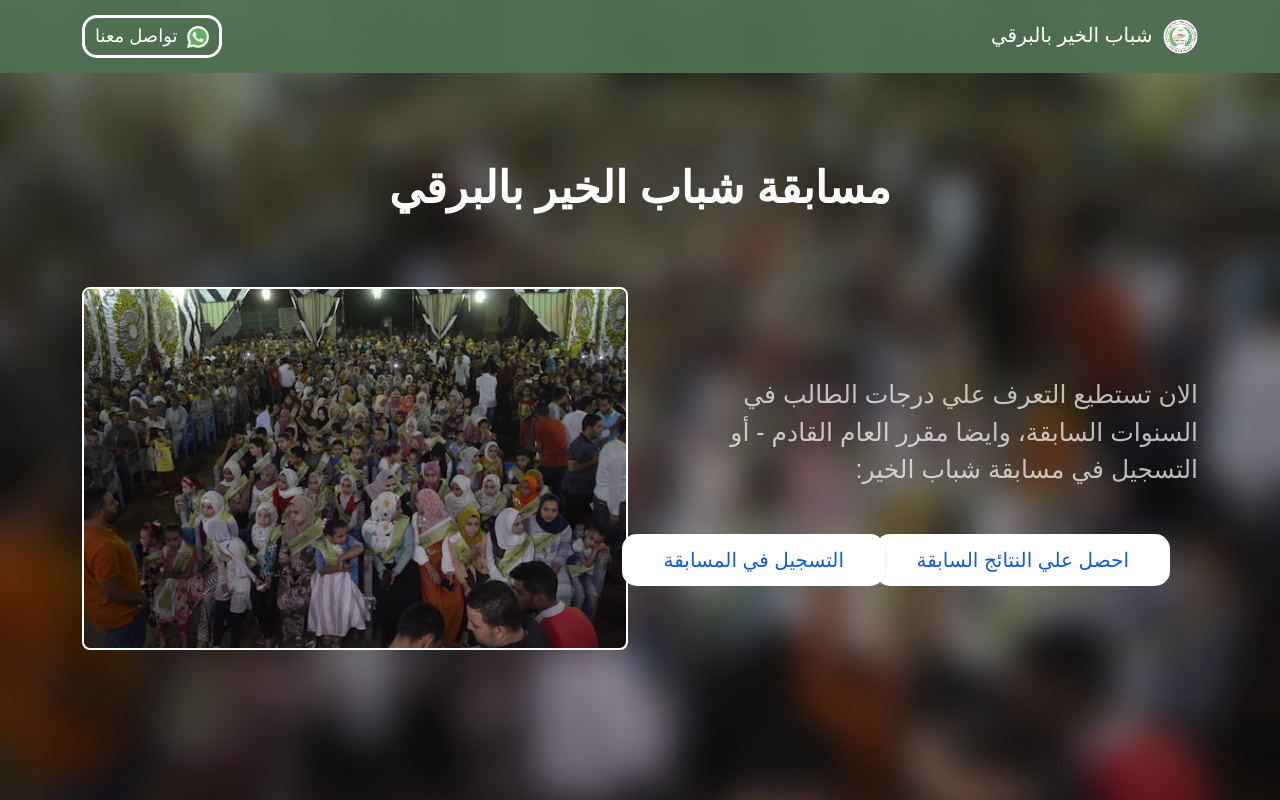
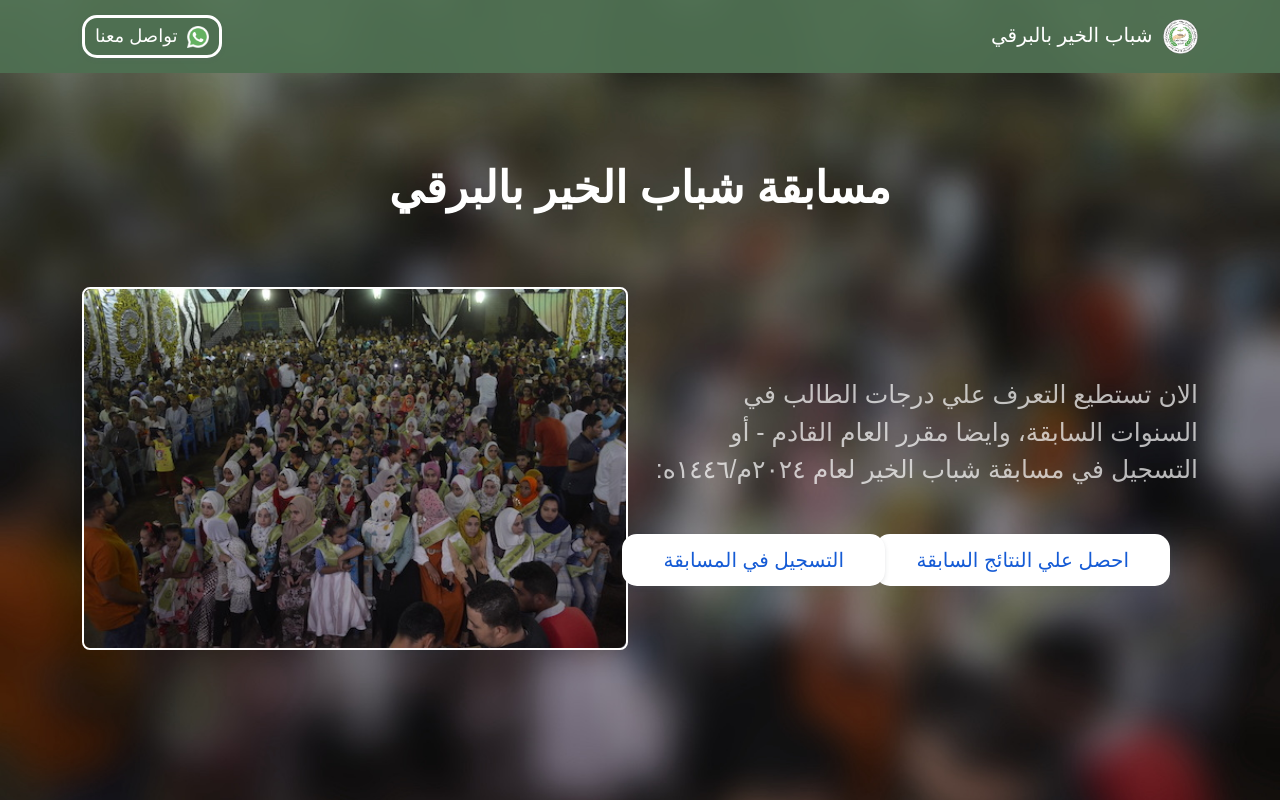
Before and after one commit to tariqhosny/Shabab-Elkhier, a Django app: page / in a window 1280 px wide. Run offline with Django 4.2, Linux system fonts and the light colour scheme; some libraries are stand-ins or nearby versions.

Commit message:
add year to landing

```diff
--- a/templates/landing/landing.html
+++ b/templates/landing/landing.html
@@ -22,7 +22,7 @@
                                 الان تستطيع التعرف علي درجات الطالب في السنوات السابقة، وايضا مقرر العام القادم:
                             </p> {% endcomment %}
                             <p style="font-size:25px; text-align: right">
-                                الان تستطيع التعرف علي درجات الطالب في السنوات السابقة، وايضا مقرر العام القادم - أو التسجيل في مسابقة شباب الخير:
+                                الان تستطيع التعرف علي درجات الطالب في السنوات السابقة، وايضا مقرر العام القادم - أو التسجيل في مسابقة شباب الخير لعام ٢٠٢٤م/١٤٤٦ه:
                             </p>
 
                             {% comment %} <p style="font-size:25px; text-align: right">
--- a/templates/registration/registration-form-nationalID.html
+++ b/templates/registration/registration-form-nationalID.html
@@ -9,7 +9,7 @@
         </div>
       </div>
         {% if hideNationalID == False %}
-            <h5 class="text-center">للتسجيل في مسابقة شباب الخير بالبرقي لعام ٢٠٢٤م/١٤٤٥ه الرجاء ادخال الرقم القومي</h5>
+            <h5 class="text-center">للتسجيل في مسابقة شباب الخير بالبرقي لعام ٢٠٢٤م/١٤٤٦ه الرجاء ادخال الرقم القومي</h5>
             <br>
             <form method="POST" action="#" class="row g-3 needs-validation" novalidate>
               {% csrf_token %}
```
